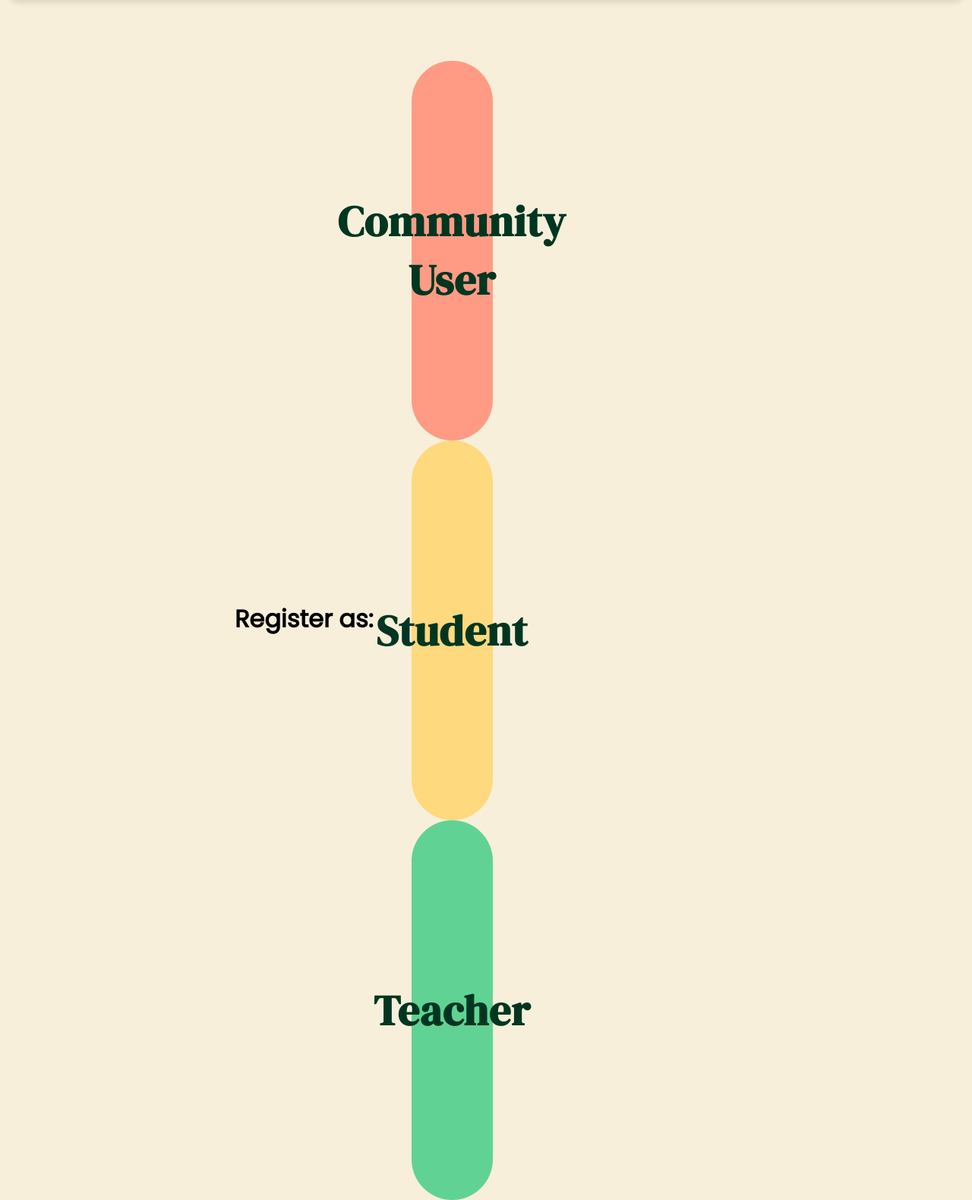
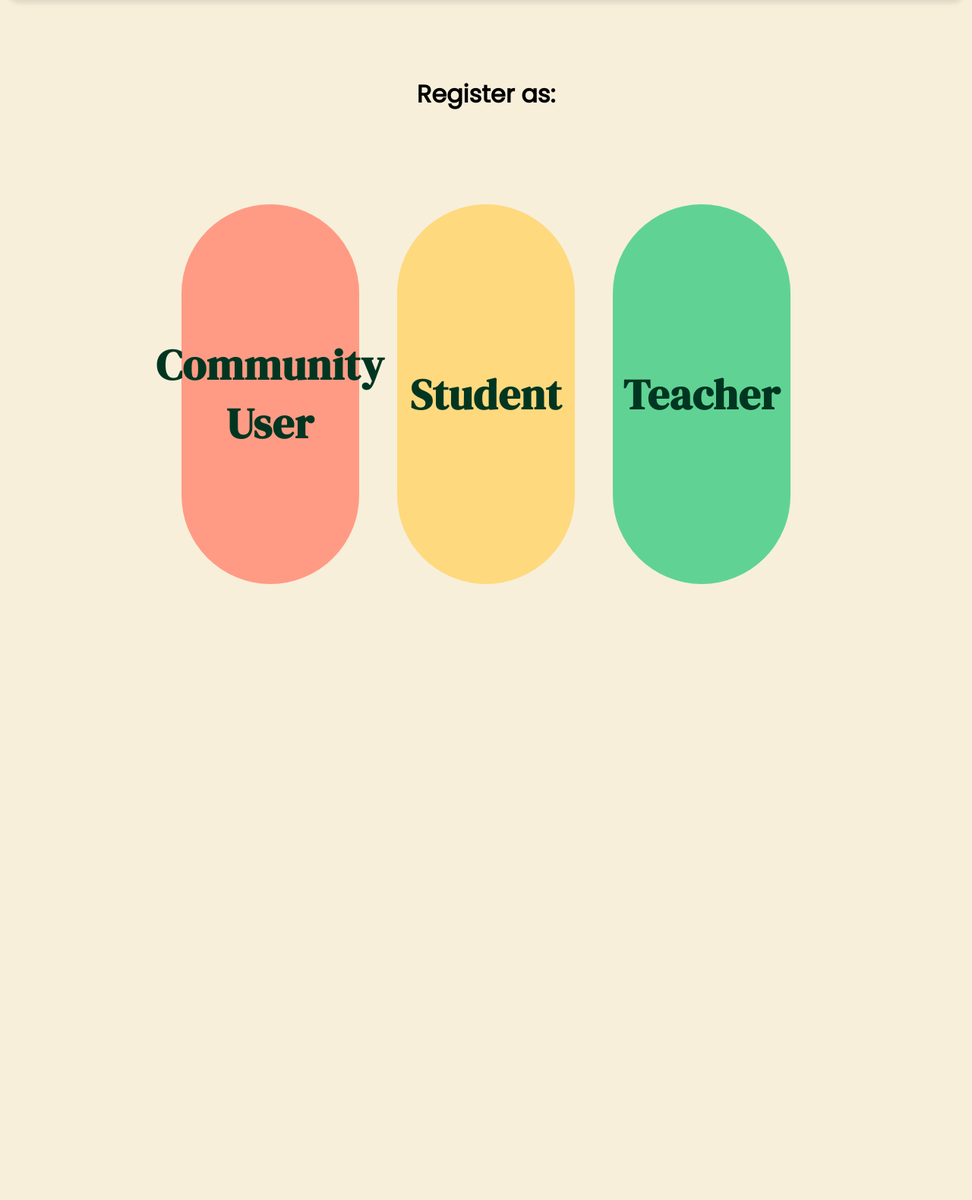
Before and after one commit to Rida-FH/Komodo_Hub, a Flask app: page /register in a window 1280 px wide. Shown: the part 75-1655 px from the top of the page at 76% size. After the commit the page ends 844 px from the top, so only its background shows below. Run offline with Flask 3, Linux system fonts and the light colour scheme; some libraries are stand-ins or nearby versions.

Commit message:
Update register.html

```diff
--- a/app/templates/register.html
+++ b/app/templates/register.html
@@ -1,8 +1,8 @@
 {% extends 'base.html' %}
 {% block title %}Register{% endblock %}
 {% block content %}
-<h1>Register as:</h1>
-<div style="margin-top: 30px;">
+<h1 class="reg_title">Register as:</h1>
+<div class="container">
     <a href="{{ url_for('routes.reg_public_user') }}" class="option-btn public">Community User</a>
     <a href="{{ url_for('routes.reg_student') }}" class="option-btn student">Student</a>
     <a href="{{ url_for('routes.reg_teacher') }}" class="option-btn teacher">Teacher</a>
```
